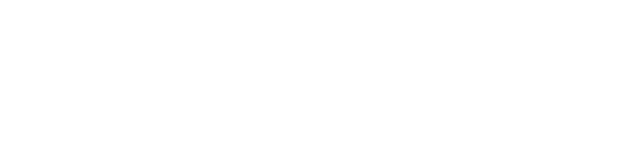
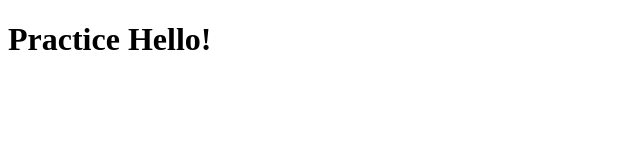
Before and after one commit to Oil-Change/Practice, a plain HTML site: page index.html in a window 1280 px wide. Shown: the whole page, without its empty margins (0-640 px from the left). Drawn offline with Linux system fonts and the light colour scheme.

Commit message:
added hello

```diff
--- a/index.html
+++ b/index.html
@@ -4,9 +4,9 @@
     <meta charset="UTF-8">
     <meta name="viewport" content="width=device-width, initial-scale=1.0">
     <meta http-equiv="X-UA-Compatible" content="ie=edge">
-    <title>Document</title>
+    <title>Hello World</title>
 </head>
 <body>
-
+    <h1>Practice Hello!</h1>
 </body>
 </html>
```
